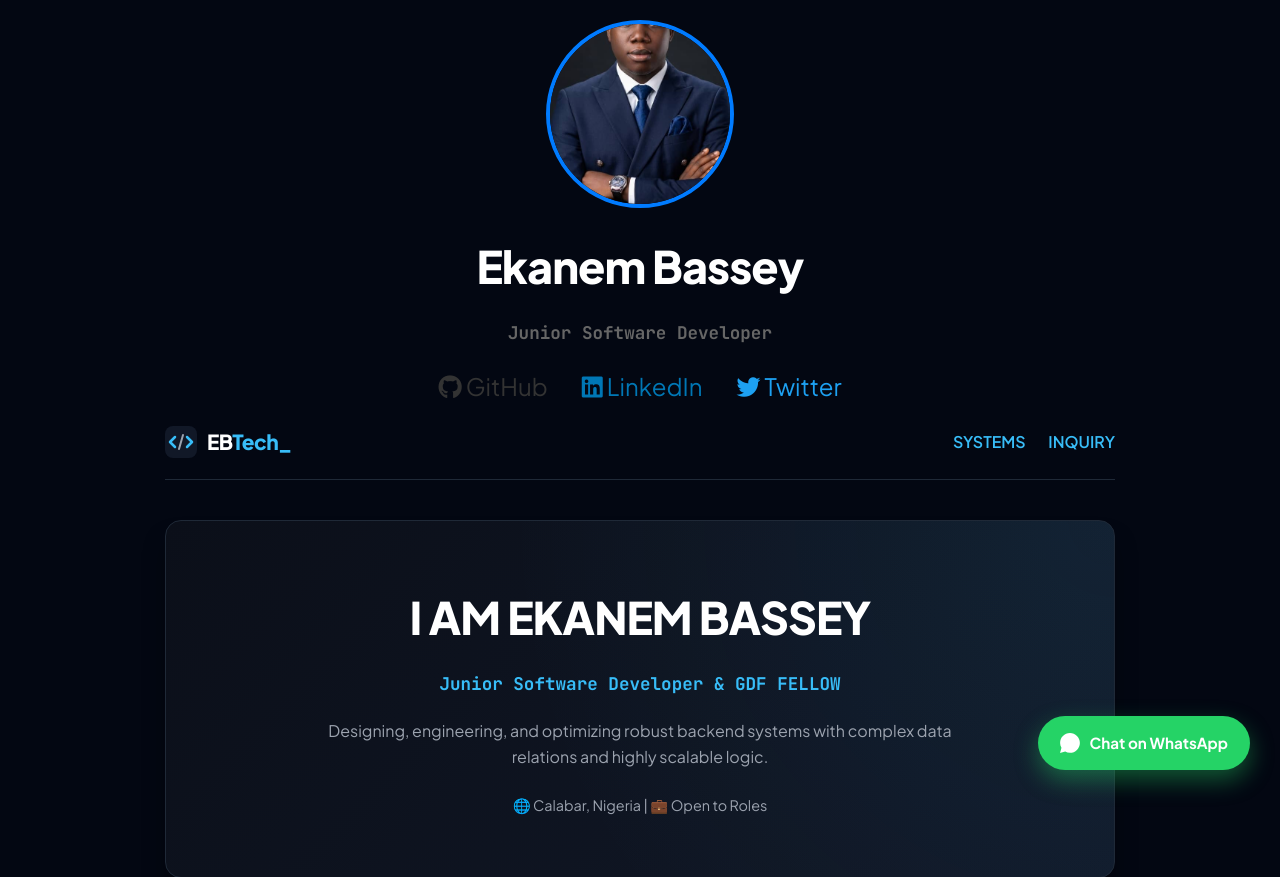
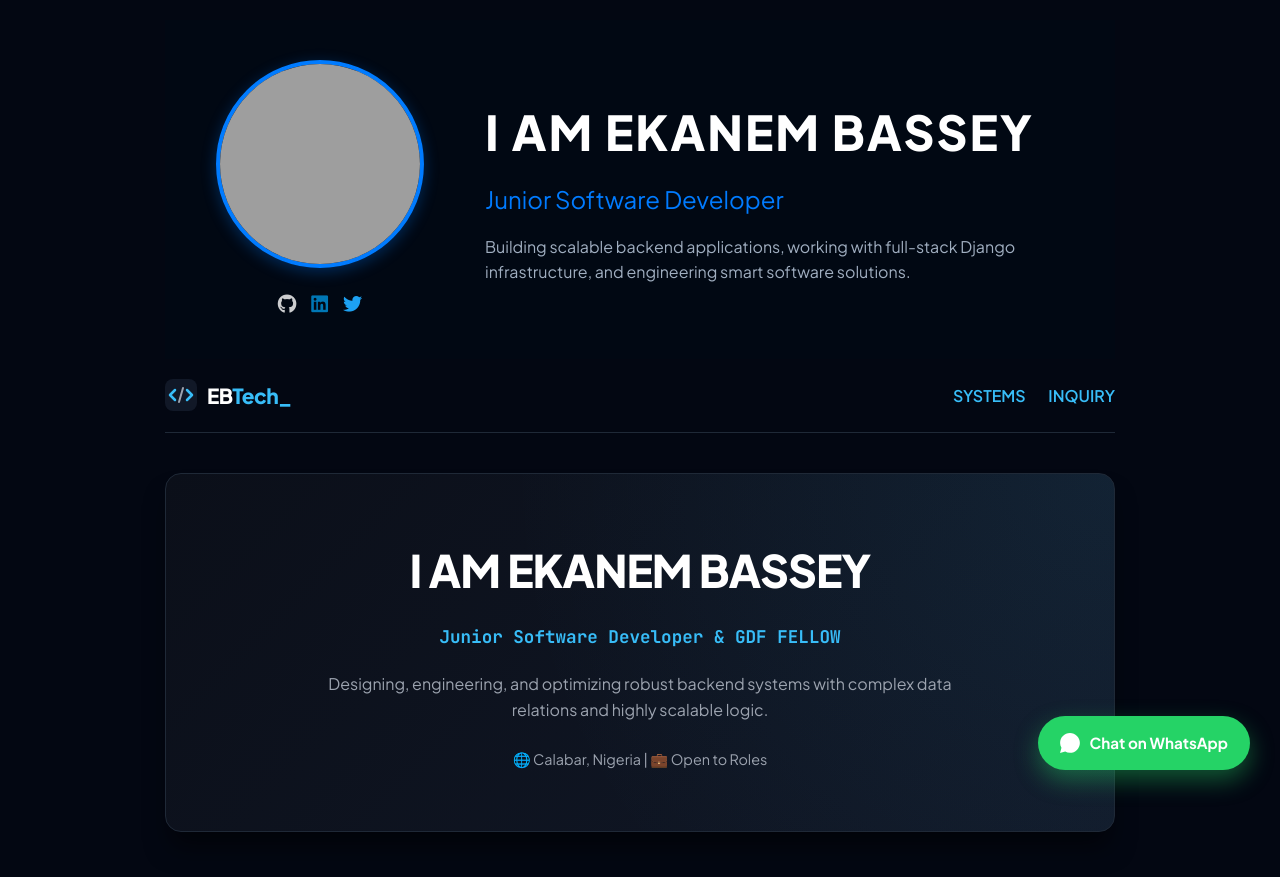
Before and after one commit to Basseysir/My-Django_Portfolio, a Django app: page / in a window 1280 px wide. Shown: the top 877 px of the page. Run offline with Django 5.2, Linux system fonts and the light colour scheme; data comes from the database, SQL or seed files in the repository; grey boxes are pictures that could not be loaded.

Commit message:
Fixed profile image top cropping and aligned elements horizontally next to title

```diff
--- a/portfolio/templates/portfolio/home.html
+++ b/portfolio/templates/portfolio/home.html
@@ -256,27 +256,43 @@
 </head>
 <body>
 
-    <div class="profile-container" style="text-align: center; margin-bottom: 20px;">
-        <img src="{% static 'images/WhatsApp Image 2026-06-16 at 3.48.55 PM.jpeg' %}" alt="Ekanem Bassey Profile Picture" class="profile-img" style="width: 180px; height: 180px; border-radius: 50%; object-fit: cover; border: 4px solid #007bff;">
-        <h1 style="margin-top: 15px;">Ekanem Bassey</h1>
-        <p class="subtitle" style="color: #666; font-size: 1.1rem;">Junior Software Developer</p>
+    <!-- Main Header Hero Grid Container -->
+<div class="hero-container" style="display: flex; flex-wrap: wrap; align-items: center; justify-content: center; gap: 40px; padding: 40px 20px; background-color: #010813; color: #ffffff;">
+
+    <!-- LEFT COLUMN: Profile Picture and Social Links -->
+    <div class="profile-card-side" style="display: flex; flex-direction: column; align-items: center; min-width: 250px;">
+        <div class="img-wrapper" style="width: 200px; height: 200px; border-radius: 50%; overflow: hidden; border: 4px solid #007bff; box-shadow: 0 4px 15px rgba(0, 123, 255, 0.3);">
+            <!-- object-position: top shifts the view up so your face doesn't get cropped out -->
+            <img src="{% static 'images/profile.jpg' %}" alt="Ekanem Bassey Profile" style="width: 100%; height: 100%; object-fit: cover; object-position: top;">
+        </div>
+
+        <!-- Social Media Links sitting cleanly underneath the picture -->
+        <div class="social-handles-side" style="margin-top: 20px; display: flex; gap: 15px; font-size: 1.2rem;">
+            <a href="https://github.com/Basseysir" target="_blank" style="color: #ffffff; opacity: 0.8; text-decoration: none;" title="GitHub">
+                <i class="fab fa-github"></i>
+            </a>
+            <a href="https://www.linkedin.com/in/your-username" target="_blank" style="color: #0077b5; text-decoration: none;" title="LinkedIn">
+                <i class="fab fa-linkedin"></i>
+            </a>
+            <a href="https://x.com/your-username" target="_blank" style="color: #1da1f2; text-decoration: none;" title="Twitter/X">
+                <i class="fab fa-twitter"></i>
+            </a>
+        </div>
     </div>
 
-    <div class="social-links" style="text-align: center; margin-top: 20px; font-size: 1.5rem;">
-    <!-- GitHub -->
-    <a href="https://github.com/Basseysir" target="_blank" style="margin: 0 15px; color: #333; text-decoration: none;" title="GitHub Portfolio">
-        <i class="fab fa-github"></i> GitHub
-    </a>
+    <!-- RIGHT COLUMN: Identity and Intro Text -->
+    <div class="identity-text-side" style="max-width: 600px; text-align: left;">
+        <h1 style="font-size: 3rem; font-weight: 800; text-transform: uppercase; letter-spacing: 2px; margin: 0 0 10px 0; color: #ffffff;">
+            I AM EKANEM BASSEY
+        </h1>
+        <h2 style="font-size: 1.5rem; font-weight: 400; margin: 0 0 15px 0; color: #007bff;">
+            Junior Software Developer
+        </h2>
+        <p style="font-size: 1rem; line-height: 1.6; color: #a0aec0; margin: 0;">
+            Building scalable backend applications, working with full-stack Django infrastructure, and engineering smart software solutions.
+        </p>
+    </div>
 
-    <!-- LinkedIn / Professional Network (Replace with your actual link) -->
-    <a href="https://www.linkedin.com/in/ekanem-ekanem-97b476286" target="_blank" style="margin: 0 15px; color: #0077b5; text-decoration: none;" title="LinkedIn Profile">
-        <i class="fab fa-linkedin"></i> LinkedIn
-    </a>
-
-    <!-- Twitter / X or tech handle (Replace with your actual link) -->
-    <a href="https://x.com/bass7601" target="_blank" style="margin: 0 15px; color: #1da1f2; text-decoration: none;" title="Follow on X">
-        <i class="fab fa-twitter"></i> Twitter
-    </a>
 </div>
     <a href="https://wa.me/qr/X722LXDJPUM3G1" class="whatsapp-float" target="_blank">
         <svg width="20" height="20" fill="currentColor" viewBox="0 0 24 24"><path d="M.057 24l1.687-6.163c-1.041-1.804-1.588-3.849-1.587-5.946C.06 5.348 5.397.01 11.966.01c3.179.001 6.17 1.24 8.41 3.48 2.238 2.238 3.473 5.23 3.47 8.411-.004 6.557-5.341 11.896-11.912 11.896-2.004-.002-3.972-.511-5.718-1.483L0 24zm6.19-2.635c1.652.98１ 3.27２ １．４９８ ４．９０１ １．５c５．４４７ ０ ９．８７９－４．４１７ ９．８８２－９．８５５．００１－２．６３４－１．０２３－５．１１－２．８８３－６．９７－１．８６－１．８６－４．３３９－２．８８３－６．９７３－２．８８４－５．４５５ ０－９．９ ４．４２－９．９０４ ９．８５８－．００２ １．７４８＋０．４５９ ３．４５６＋１．３３６ ４．９８１l－０．９８５ ３．５９６＋３．６９－０．９６８z"></path></svg>
```
